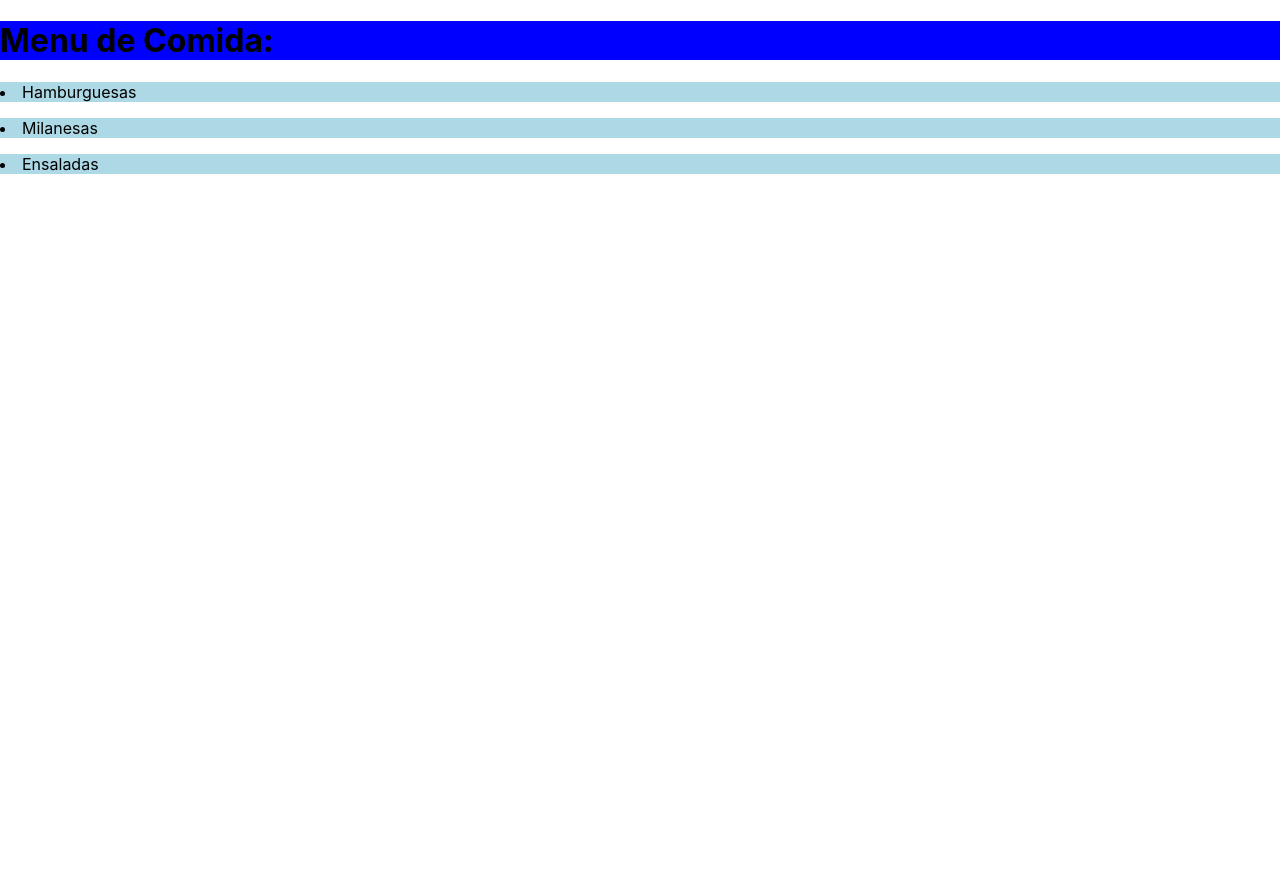
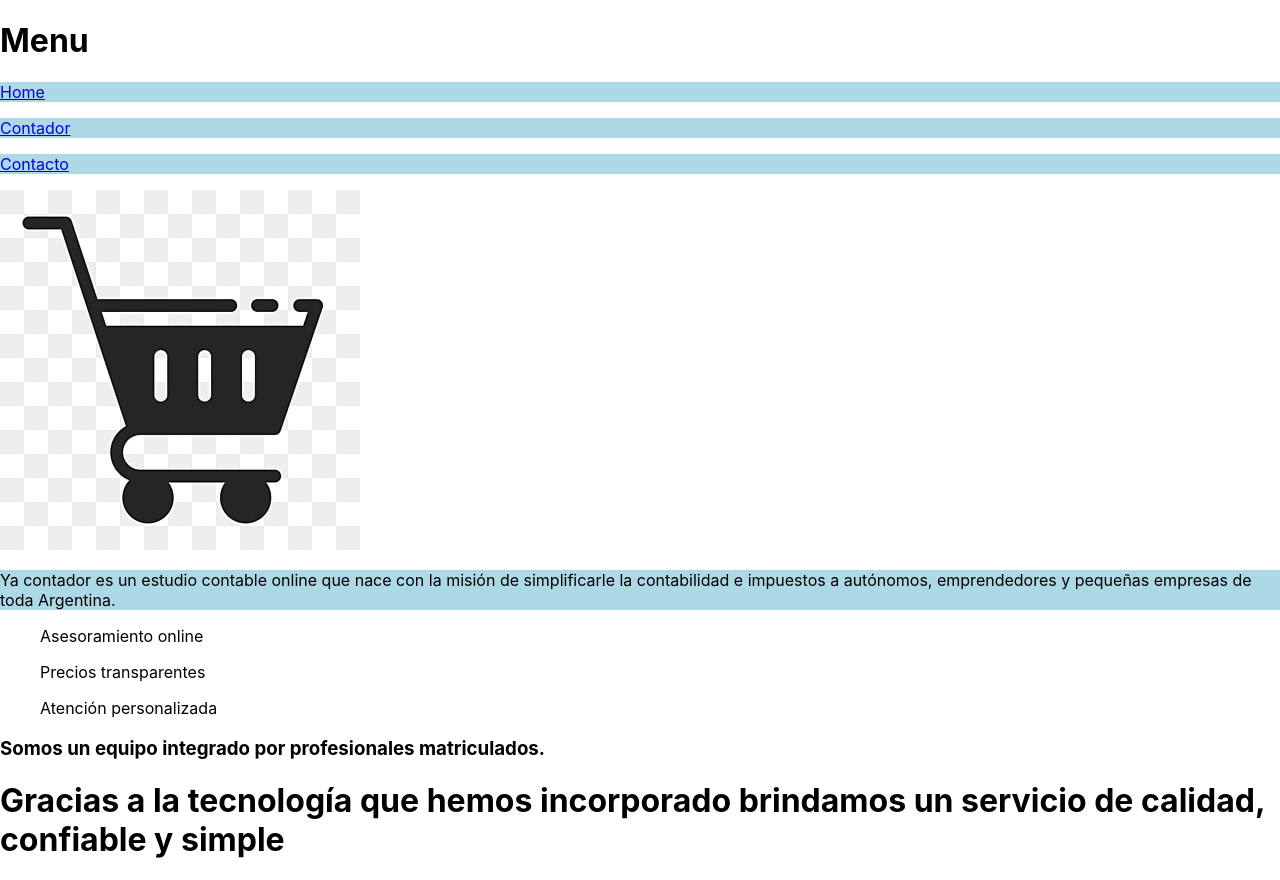
Before and after one commit to JPastran11/react-, a React (Create React App) app: page / in a window 1280 px wide. Before the commit the page ends 800 px from the top, so only its background shows below. Built offline with nearby package versions, Linux system fonts and the light colour scheme.

Commit message:
Entrega Desafio 3

```diff
--- a/src/App.js
+++ b/src/App.js
@@ -1,15 +1,20 @@
+import React from 'react'
+import NavBar from './components/NavBar.js'
+import Header from './components/Header.js'
+import Main from './components/Main.js'
+import ItemListContainer from './components/ItemListContainer.js'
 
-import './App.css';
 
-function App(){
-  return (<>
-  <header>
-    <h1>Menu de Comida:</h1>
-  </header>
-  <p><li>Hamburguesas</li></p>
-  <p><li>Milanesas</li></p>
-  <p><li>Ensaladas</li></p>
-  </>)
+const App = () => {
+  return (
+    <>
+      <Header/>
+      <NavBar/>
+      <Main/>
+      <ItemListContainer greeting="Gracias a la tecnología que hemos incorporado brindamos un servicio de calidad, confiable y simple"/>
+    </>
+  )
 }
 
+
 export default App
--- /dev/null
+++ b/src/components/CartWidget.js
@@ -0,0 +1,8 @@
+import React from 'react'
+
+
+export default function CartWidget (){
+    return (
+        <img src="/img/logo.png" />
+    )
+}
--- /dev/null
+++ b/src/components/Header.js
@@ -0,0 +1,12 @@
+import React from 'react'
+import NavBar from './NavBar'
+
+const Header = () => {
+    return (
+        <>
+            <h1>Menu</h1>
+        </>
+    )
+}
+
+export default Header
--- /dev/null
+++ b/src/components/ItemListContainer.js
@@ -0,0 +1,8 @@
+import React from 'react'
+
+
+export default function ItemListContainer ({greeting}) {
+    return (
+        <h1>{greeting}</h1>
+    )
+}
--- /dev/null
+++ b/src/components/Main.js
@@ -0,0 +1,15 @@
+import React from 'react'
+
+const Main = () => {
+    return (
+        <>
+            <p>Ya contador es un estudio contable online que nace con la misión de simplificarle la contabilidad e impuestos a autónomos, emprendedores y pequeñas empresas de toda Argentina.</p>
+            <ul>Asesoramiento online</ul>
+            <ul>Precios transparentes</ul>
+            <ul>Atención personalizada</ul>
+            <h3><b>Somos un equipo integrado por profesionales matriculados.</b></h3>
+        </>
+    )
+}
+
+export default Main
--- /dev/null
+++ b/src/components/NavBar.js
@@ -0,0 +1,17 @@
+import React from 'react'
+import CartWidget from './CartWidget'
+
+
+
+const NavBar = () => {
+    return (
+        <nav>
+            <p><a href="#">Home</a></p>
+            <p><a href="#">Contador</a></p>
+            <p><a href="#">Contacto</a></p>
+            <CartWidget/>
+        </nav>
+    )
+}
+
+export default NavBar
--- a/src/index.js
+++ b/src/index.js
@@ -2,13 +2,12 @@ import React from 'react';
 import ReactDOM from 'react-dom';
 import './index.css';
 import App from './App';
+
+
+
 import reportWebVitals from './reportWebVitals';
 
-ReactDOM.render(
-  <React.StrictMode>
-    <App />
-  </React.StrictMode>,
-  document.getElementById('root')
+ReactDOM.render(<App />, document.getElementById('root')
 );
 
 // If you want to start measuring performance in your app, pass a function
```
Also changed, not shown: public/img/logo.png (added), 1 other file (tests, documents, lock files or other folders).
